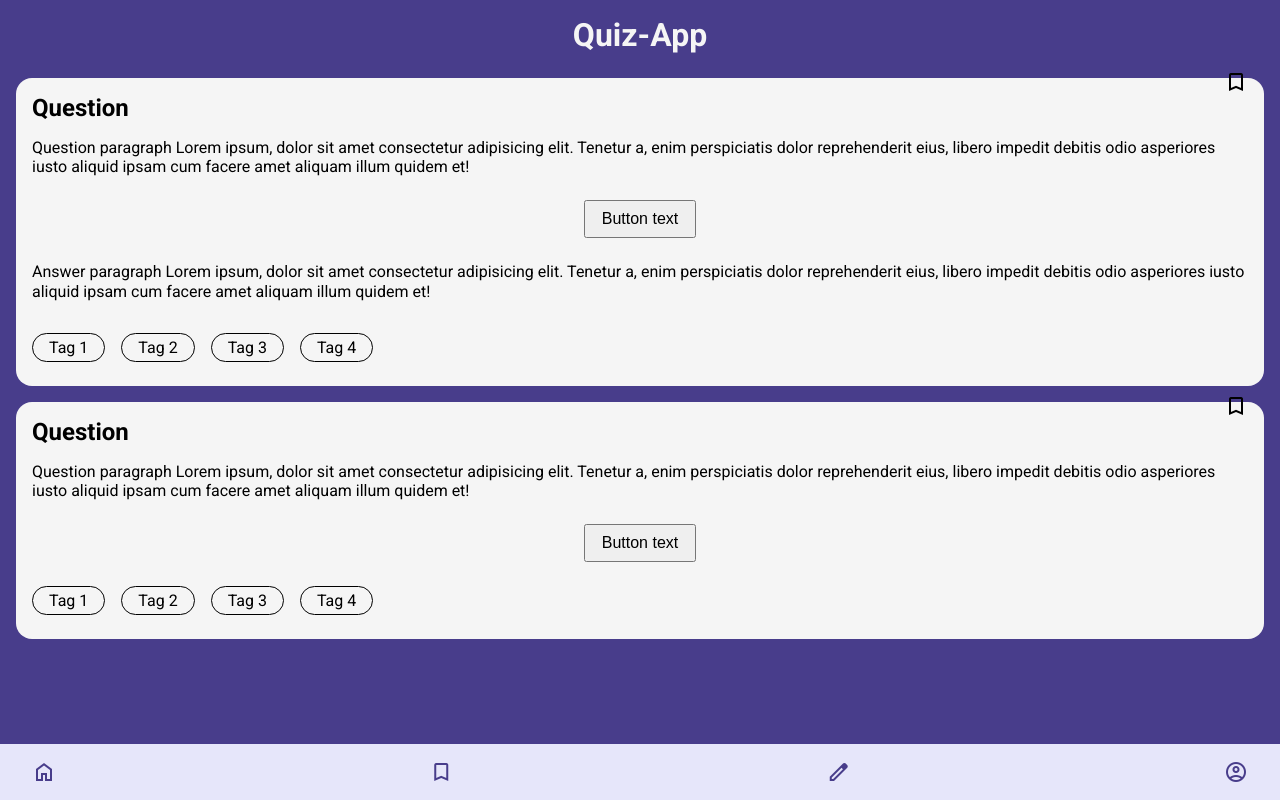
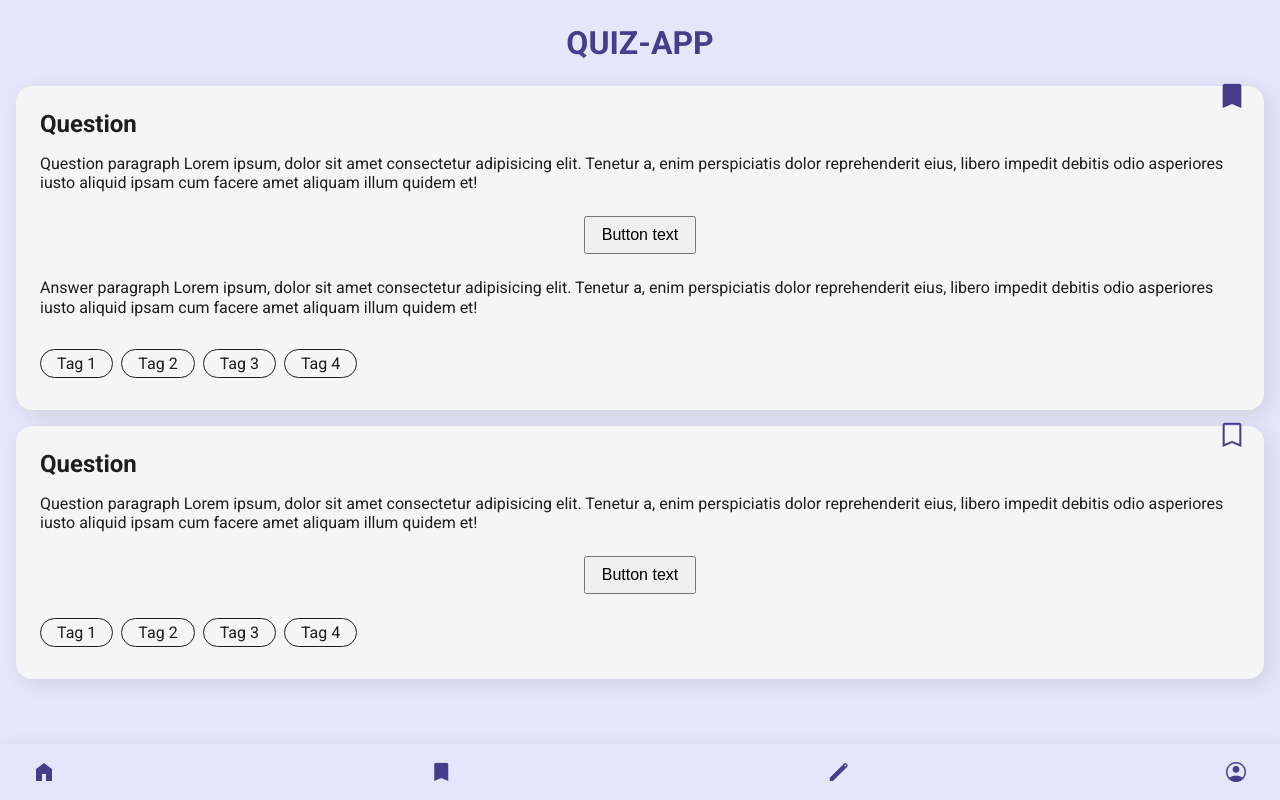
Before and after one commit to magdalenakierat/quiz-app, a plain HTML site: page index.html in a window 1280 px wide. Drawn offline with nearby package versions, Linux system fonts and the light colour scheme.

Commit message:
update questioncard styling

```diff
--- a/index.html
+++ b/index.html
@@ -7,7 +7,7 @@
     <link rel="stylesheet" href="./style.css" />
     <link
       rel="stylesheet"
-      href="https://fonts.googleapis.com/css2?family=Material+Symbols+Outlined:opsz,wght,FILL,GRAD@48,400,1,0"
+      href="https://fonts.googleapis.com/css2?family=Material+Symbols+Outlined:opsz,wght,FILL,GRAD@20..48,100..700,0..1,-50..200"
     />
     <title>Quiz-App</title>
   </head>
@@ -42,7 +42,7 @@
       </article>
       <article>
         <!-- <img class="bookmark" src="#" alt="bookmark" /> -->
-        <span class="material-symbols-outlined">bookmark</span>
+        <span class="material-symbols-outlined not-selected">bookmark</span>
         <h2>Question</h2>
         <p class="question">
           Question paragraph Lorem ipsum, dolor sit amet consectetur adipisicing
--- a/style/base.css
+++ b/style/base.css
@@ -6,11 +6,12 @@
 
 html {
   font-family: "Roboto", sans-serif;
+  color: rgb(30, 30, 30);
 }
 
 body {
   width: 100vw;
-  background-color: darkslateblue;
+  background-color: lavender;
 }
 
 main {
--- a/style/components/header.css
+++ b/style/components/header.css
@@ -5,6 +5,7 @@ header {
 }
 
 h1 {
-  padding-top: 1rem;
-  color: whitesmoke;
+  padding-top: 1.5rem;
+  color: darkslateblue;
+  text-transform: uppercase;
 }
--- a/style/components/navigation.css
+++ b/style/components/navigation.css
@@ -8,10 +8,12 @@ nav {
   width: 100%;
   background-color: lavender;
   padding: 0 1rem;
+  box-shadow: 5px 5px 20px rgba(0, 0, 0, 0.1);
 }
 
 nav .material-symbols-outlined {
   padding: 1rem 1rem;
+  font-variation-settings: "FILL" 1, "wght" 400, "GRAD" 0, "opsz" 48;
 }
 
 nav a {
--- a/style/components/questioncard.css
+++ b/style/components/questioncard.css
@@ -1,11 +1,12 @@
 article {
   background-color: whitesmoke;
-  padding: 1rem;
+  padding: 1.5rem;
   border-radius: 1rem;
   margin: 0.5rem 0;
   grid-column: 1/5;
   display: flex;
   flex-direction: column;
+  box-shadow: 5px 5px 20px rgba(0, 0, 0, 0.1);
   position: relative; /*Wichtig, damit das child nicht relativ zum body, sondern zum direkten Elternelement positioniert wird!*/
 }
 
@@ -24,8 +25,15 @@ article:last-of-type {
 
 article .material-symbols-outlined {
   position: absolute;
-  top: -0.5rem;
+  top: -0.4rem;
   right: 1rem;
+  color: darkslateblue;
+  font-variation-settings: "FILL" 1, "wght" 400, "GRAD" 0, "opsz" 48;
+  font-size: 2rem;
+}
+
+article .material-symbols-outlined.not-selected {
+  font-variation-settings: "FILL" 0, "wght" 400, "GRAD" 0, "opsz" 48;
 }
 
 .tag-list {
@@ -39,7 +47,7 @@ article .material-symbols-outlined {
   border-radius: 1rem;
   list-style-type: none;
   padding: 0.25rem 1rem;
-  margin: 0 1rem 0.25rem 0;
+  margin: 0 0.5rem 0.25rem 0;
 }
 
 .show-button {
```
